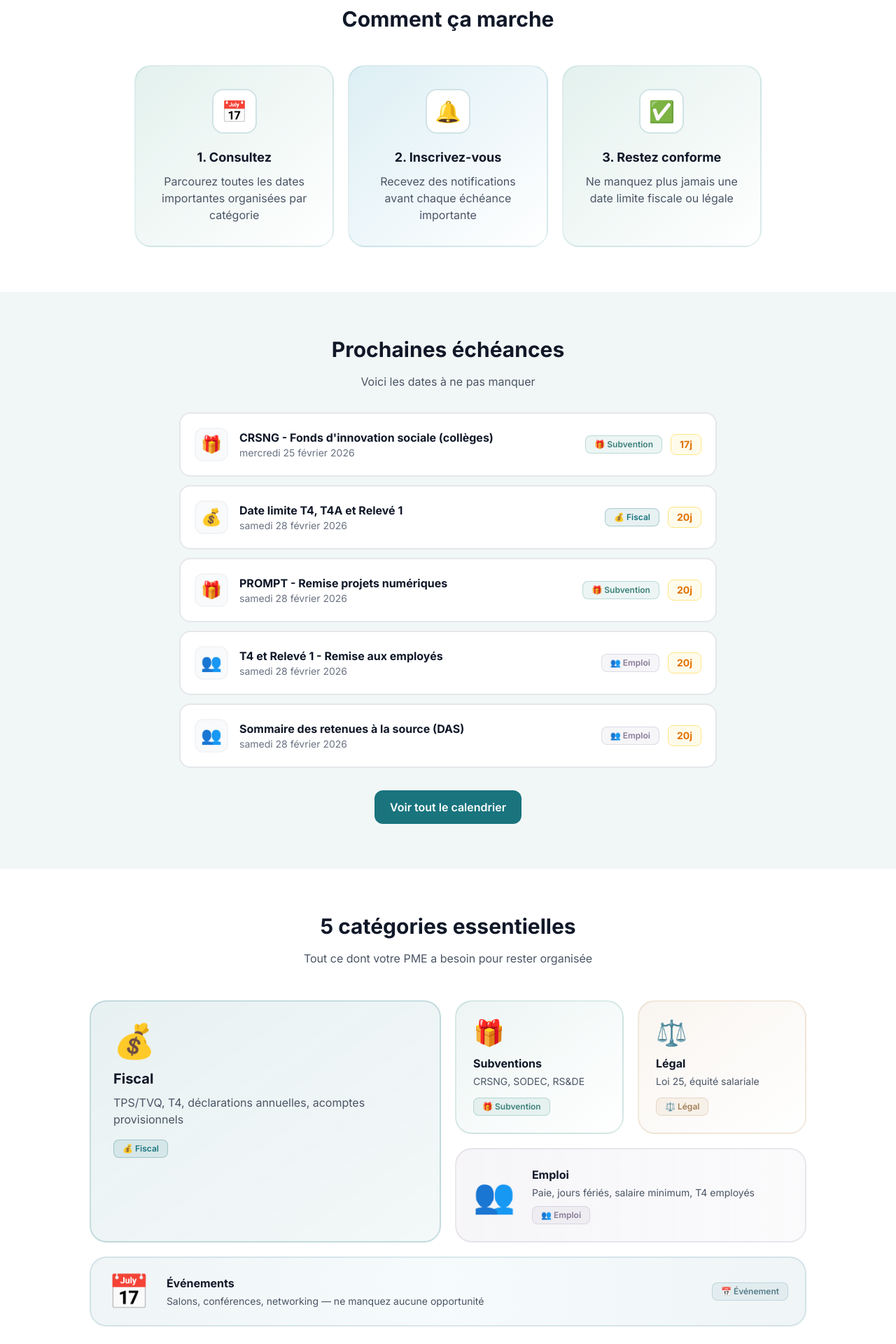
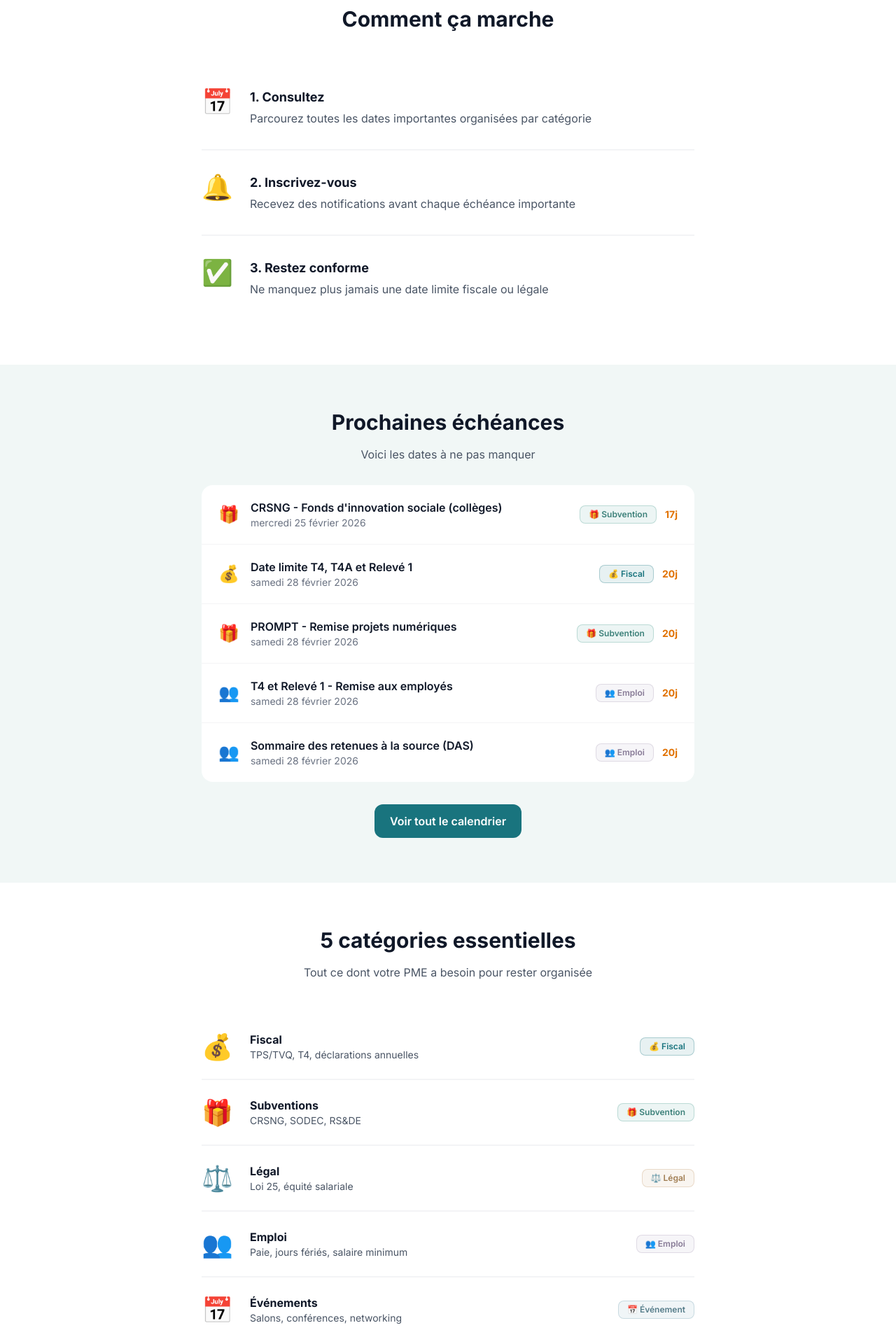
Before and after one commit to admin-rayv/calendrier-pme, a Next.js app: page / in a window 1280 px wide. Shown: the part 560-2480 px from the top of the page at 70% size. Built offline with nearby package versions, Linux system fonts and the light colour scheme.

Commit message:
🎨 Clean editorial design - lines instead of cards
- Replaced all card-based sections with divider lines
- Comment ça marche: horizontal list with dividers
- Prochaines échéances: simple table-like rows
- Categories: clean list with separators
- More minimal, editorial feel

```diff
--- a/src/app/page.tsx
+++ b/src/app/page.tsx
@@ -53,86 +53,84 @@ export default function Home() {
           </div>
         </section>
 
-        {/* Comment ça marche - Bento Style */}
+        {/* Comment ça marche - Clean lines */}
         <section id="comment-ca-marche" className="py-12 sm:py-16 bg-white">
-          <div className="max-w-7xl mx-auto px-4 sm:px-6 lg:px-8">
+          <div className="max-w-3xl mx-auto px-4 sm:px-6 lg:px-8">
             <h3 className="text-2xl sm:text-3xl font-bold text-center text-gray-900 mb-12">
               Comment ça marche
             </h3>
-            <div className="grid md:grid-cols-3 gap-5 max-w-4xl mx-auto">
-              <div className="bg-gradient-to-br from-[#D1E8E2]/60 to-white rounded-3xl border-2 border-[#19747E]/10 p-8 text-center hover:border-[#19747E]/30 transition-all duration-200">
-                <div className="w-16 h-16 bg-white rounded-2xl flex items-center justify-center mx-auto mb-5 border-2 border-[#19747E]/20">
-                  <span className="text-3xl">📅</span>
-                </div>
-                <h4 className="text-lg font-bold text-gray-900 mb-2">1. Consultez</h4>
+            <div className="divide-y-2 divide-gray-100">
+              <div className="flex items-start gap-6 py-8">
+                <span className="text-4xl">📅</span>
+                <div>
+                  <h4 className="text-lg font-bold text-gray-900 mb-1">1. Consultez</h4>
                   <p className="text-gray-600">
                     Parcourez toutes les dates importantes organisées par catégorie
                   </p>
                 </div>
-              <div className="bg-gradient-to-br from-[#A9D6E5]/40 to-white rounded-3xl border-2 border-[#19747E]/10 p-8 text-center hover:border-[#19747E]/30 transition-all duration-200">
-                <div className="w-16 h-16 bg-white rounded-2xl flex items-center justify-center mx-auto mb-5 border-2 border-[#19747E]/20">
-                  <span className="text-3xl">🔔</span>
               </div>
-                <h4 className="text-lg font-bold text-gray-900 mb-2">2. Inscrivez-vous</h4>
+              <div className="flex items-start gap-6 py-8">
+                <span className="text-4xl">🔔</span>
+                <div>
+                  <h4 className="text-lg font-bold text-gray-900 mb-1">2. Inscrivez-vous</h4>
                   <p className="text-gray-600">
                     Recevez des notifications avant chaque échéance importante
                   </p>
                 </div>
-              <div className="bg-gradient-to-br from-[#D1E8E2]/60 to-white rounded-3xl border-2 border-[#19747E]/10 p-8 text-center hover:border-[#19747E]/30 transition-all duration-200">
-                <div className="w-16 h-16 bg-white rounded-2xl flex items-center justify-center mx-auto mb-5 border-2 border-[#19747E]/20">
-                  <span className="text-3xl">✅</span>
               </div>
-                <h4 className="text-lg font-bold text-gray-900 mb-2">3. Restez conforme</h4>
+              <div className="flex items-start gap-6 py-8">
+                <span className="text-4xl">✅</span>
+                <div>
+                  <h4 className="text-lg font-bold text-gray-900 mb-1">3. Restez conforme</h4>
                   <p className="text-gray-600">
                     Ne manquez plus jamais une date limite fiscale ou légale
                   </p>
                 </div>
               </div>
             </div>
+          </div>
         </section>
 
-        {/* Aperçu des prochaines échéances - Bento Style */}
+        {/* Aperçu des prochaines échéances - Clean lines */}
         <section className="py-12 sm:py-16 bg-[#D1E8E2]/20">
-          <div className="max-w-7xl mx-auto px-4 sm:px-6 lg:px-8">
+          <div className="max-w-3xl mx-auto px-4 sm:px-6 lg:px-8">
             <h3 className="text-2xl sm:text-3xl font-bold text-center text-gray-900 mb-4">
               Prochaines échéances
             </h3>
             <p className="text-center text-gray-600 mb-8">
               Voici les dates à ne pas manquer
             </p>
-            <div className="max-w-3xl mx-auto space-y-3">
+            <div className="bg-white rounded-2xl overflow-hidden">
+              <div className="divide-y divide-gray-100">
                 {upcomingEvents.map((event) => {
                   const daysUntil = getDaysUntil(event.date);
                   const categoryMeta = getCategoryMeta(event.category);
                   return (
                     <div
                       key={event.id}
-                    className="flex flex-col sm:flex-row sm:items-center gap-4 bg-white rounded-2xl border-2 border-gray-200 p-5 hover:border-[#19747E]/40 transition-all duration-200 group"
+                      className="flex flex-col sm:flex-row sm:items-center gap-4 px-6 py-5 hover:bg-gray-50 transition-colors"
                     >
-                    <div className="flex-shrink-0">
-                      <div className="w-12 h-12 rounded-xl bg-gray-50 border-2 border-gray-100 flex items-center justify-center text-2xl group-hover:scale-110 transition-transform">
-                        {categoryMeta?.emoji}
-                      </div>
-                    </div>
-                    <div className="flex-grow">
-                      <h4 className="font-bold text-gray-900">{event.title}</h4>
+                      <span className="text-2xl flex-shrink-0">{categoryMeta?.emoji}</span>
+                      <div className="flex-grow min-w-0">
+                        <h4 className="font-semibold text-gray-900 truncate">{event.title}</h4>
                         <p className="text-sm text-gray-500">{formatDateFr(event.date)}</p>
                       </div>
-                    <div className="flex items-center gap-3">
+                      <div className="flex items-center gap-3 flex-shrink-0">
                         <Badge category={event.category} />
-                      <span className={`text-sm font-bold px-3 py-1 rounded-lg ${
+                        <span className={`text-sm font-bold ${
                           daysUntil <= 7
-                          ? 'bg-red-50 text-red-600 border border-red-200'
+                            ? 'text-red-600'
                             : daysUntil <= 30
-                            ? 'bg-amber-50 text-amber-600 border border-amber-200'
-                            : 'bg-gray-50 text-gray-600 border border-gray-200'
+                              ? 'text-amber-600'
+                              : 'text-gray-500'
                         }`}>
-                        {daysUntil === 0 ? "Aujourd&apos;hui" : daysUntil === 1 ? 'Demain' : `${daysUntil}j`}
+                          {daysUntil === 0 ? "Aujourd'hui" : daysUntil === 1 ? 'Demain' : `${daysUntil}j`}
                         </span>
                       </div>
                     </div>
                   );
                 })}
+              </div>
             </div>
             <div className="text-center mt-8">
               <Link href="/calendrier">
@@ -142,9 +140,9 @@ export default function Home() {
           </div>
         </section>
 
-        {/* Categories - Bento Grid */}
+        {/* Categories - Clean lines */}
         <section className="py-12 sm:py-16 bg-white">
-          <div className="max-w-7xl mx-auto px-4 sm:px-6 lg:px-8">
+          <div className="max-w-3xl mx-auto px-4 sm:px-6 lg:px-8">
             <h3 className="text-2xl sm:text-3xl font-bold text-center text-gray-900 mb-4">
               5 catégories essentielles
             </h3>
@@ -152,62 +150,50 @@ export default function Home() {
               Tout ce dont votre PME a besoin pour rester organisée
             </p>
 
-            {/* Bento Grid Layout */}
-            <div className="grid grid-cols-2 md:grid-cols-4 gap-4 sm:gap-5 max-w-5xl mx-auto">
-              {/* Fiscal - Large card */}
-              <div className="col-span-2 row-span-2 bg-gradient-to-br from-[#19747E]/10 to-[#19747E]/5 rounded-3xl border-2 border-[#19747E]/20 p-8 hover:border-[#19747E]/40 transition-all duration-200 group">
-                <div className="text-5xl mb-4 group-hover:scale-110 transition-transform">💰</div>
-                <h4 className="text-xl font-bold text-gray-900 mb-2">Fiscal</h4>
-                <p className="text-gray-600 mb-4">
-                  TPS/TVQ, T4, déclarations annuelles, acomptes provisionnels
-                </p>
+            <div className="divide-y-2 divide-gray-100">
+              <div className="flex items-center gap-6 py-6 group">
+                <span className="text-4xl">💰</span>
+                <div className="flex-grow">
+                  <h4 className="font-bold text-gray-900">Fiscal</h4>
+                  <p className="text-gray-600 text-sm">TPS/TVQ, T4, déclarations annuelles</p>
+                </div>
                 <Badge category="fiscal" />
               </div>
 
-              {/* Subventions */}
-              <div className="col-span-1 bg-gradient-to-br from-[#4A9B8F]/10 to-transparent rounded-3xl border-2 border-[#4A9B8F]/20 p-6 hover:border-[#4A9B8F]/40 transition-all duration-200 group">
-                <div className="text-4xl mb-3 group-hover:scale-110 transition-transform">🎁</div>
-                <h4 className="font-bold text-gray-900 mb-1">Subventions</h4>
-                <p className="text-gray-600 text-sm mb-3">
-                  CRSNG, SODEC, RS&DE
-                </p>
+              <div className="flex items-center gap-6 py-6 group">
+                <span className="text-4xl">🎁</span>
+                <div className="flex-grow">
+                  <h4 className="font-bold text-gray-900">Subventions</h4>
+                  <p className="text-gray-600 text-sm">CRSNG, SODEC, RS&DE</p>
+                </div>
                 <Badge category="subvention" />
               </div>
 
-              {/* Légal */}
-              <div className="col-span-1 bg-gradient-to-br from-[#C49A6C]/10 to-transparent rounded-3xl border-2 border-[#C49A6C]/20 p-6 hover:border-[#C49A6C]/40 transition-all duration-200 group">
-                <div className="text-4xl mb-3 group-hover:scale-110 transition-transform">⚖️</div>
-                <h4 className="font-bold text-gray-900 mb-1">Légal</h4>
-                <p className="text-gray-600 text-sm mb-3">
-                  Loi 25, équité salariale
-                </p>
+              <div className="flex items-center gap-6 py-6 group">
+                <span className="text-4xl">⚖️</span>
+                <div className="flex-grow">
+                  <h4 className="font-bold text-gray-900">Légal</h4>
+                  <p className="text-gray-600 text-sm">Loi 25, équité salariale</p>
+                </div>
                 <Badge category="legal" />
               </div>
 
-              {/* Emploi - Wide card */}
-              <div className="col-span-2 bg-gradient-to-r from-[#A89BB5]/10 to-[#A89BB5]/5 rounded-3xl border-2 border-[#A89BB5]/20 p-6 hover:border-[#A89BB5]/40 transition-all duration-200 group flex items-center gap-6">
-                <div className="text-5xl group-hover:scale-110 transition-transform">👥</div>
-                <div>
-                  <h4 className="font-bold text-gray-900 mb-1">Emploi</h4>
-                  <p className="text-gray-600 text-sm mb-2">
-                    Paie, jours fériés, salaire minimum, T4 employés
-                  </p>
+              <div className="flex items-center gap-6 py-6 group">
+                <span className="text-4xl">👥</span>
+                <div className="flex-grow">
+                  <h4 className="font-bold text-gray-900">Emploi</h4>
+                  <p className="text-gray-600 text-sm">Paie, jours fériés, salaire minimum</p>
+                </div>
                 <Badge category="emploi" />
               </div>
-              </div>
 
-              {/* Événements - Full width accent */}
-              <div className="col-span-2 md:col-span-4 bg-gradient-to-r from-[#6B9CAD]/10 via-[#A9D6E5]/10 to-[#6B9CAD]/10 rounded-3xl border-2 border-[#6B9CAD]/20 p-6 hover:border-[#6B9CAD]/40 transition-all duration-200 group">
-                <div className="flex flex-col sm:flex-row items-center gap-4 sm:gap-6 text-center sm:text-left">
-                  <div className="text-5xl group-hover:scale-110 transition-transform">📅</div>
-                  <div className="flex-1">
-                    <h4 className="font-bold text-gray-900 mb-1">Événements</h4>
-                    <p className="text-gray-600 text-sm">
-                      Salons, conférences, networking — ne manquez aucune opportunité
-                    </p>
+              <div className="flex items-center gap-6 py-6 group">
+                <span className="text-4xl">📅</span>
+                <div className="flex-grow">
+                  <h4 className="font-bold text-gray-900">Événements</h4>
+                  <p className="text-gray-600 text-sm">Salons, conférences, networking</p>
                 </div>
                 <Badge category="event" />
-                </div>
               </div>
             </div>
           </div>
```
Lines whose indentation alone changed are shown as unchanged.
